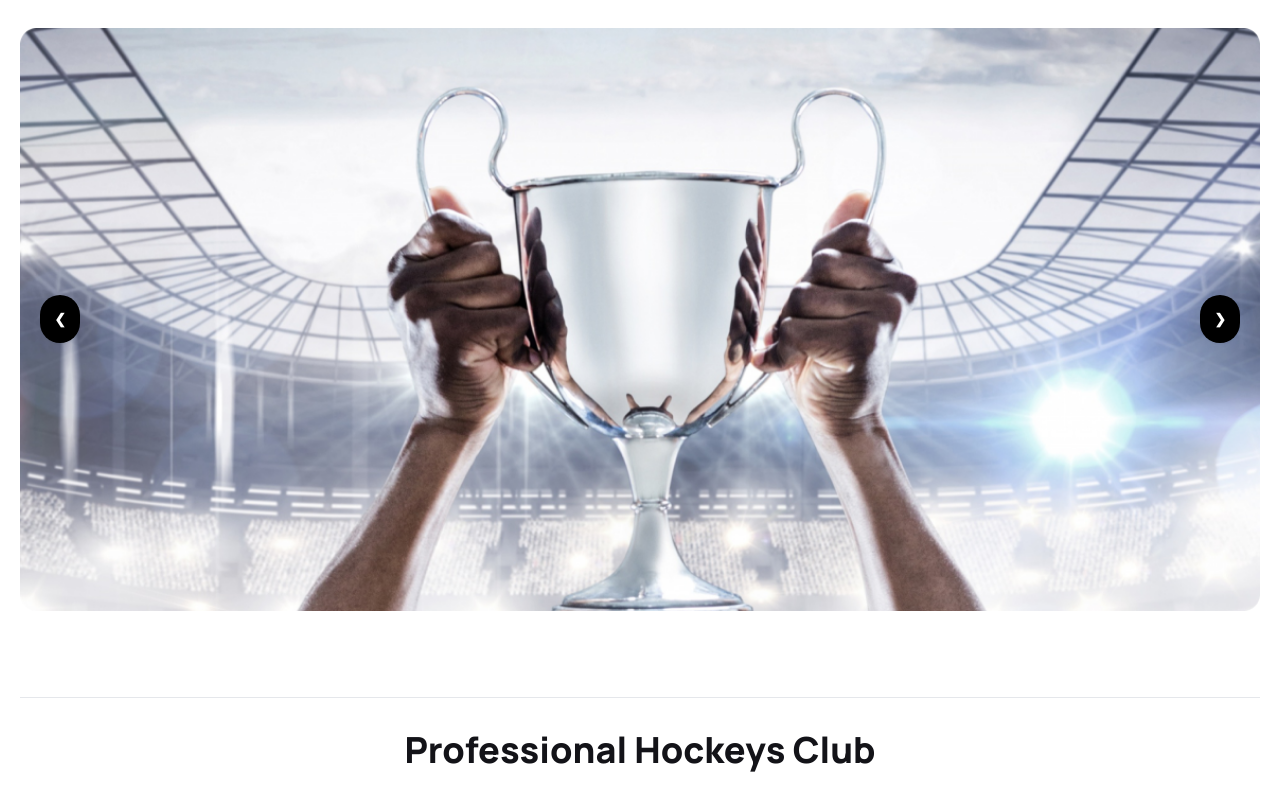
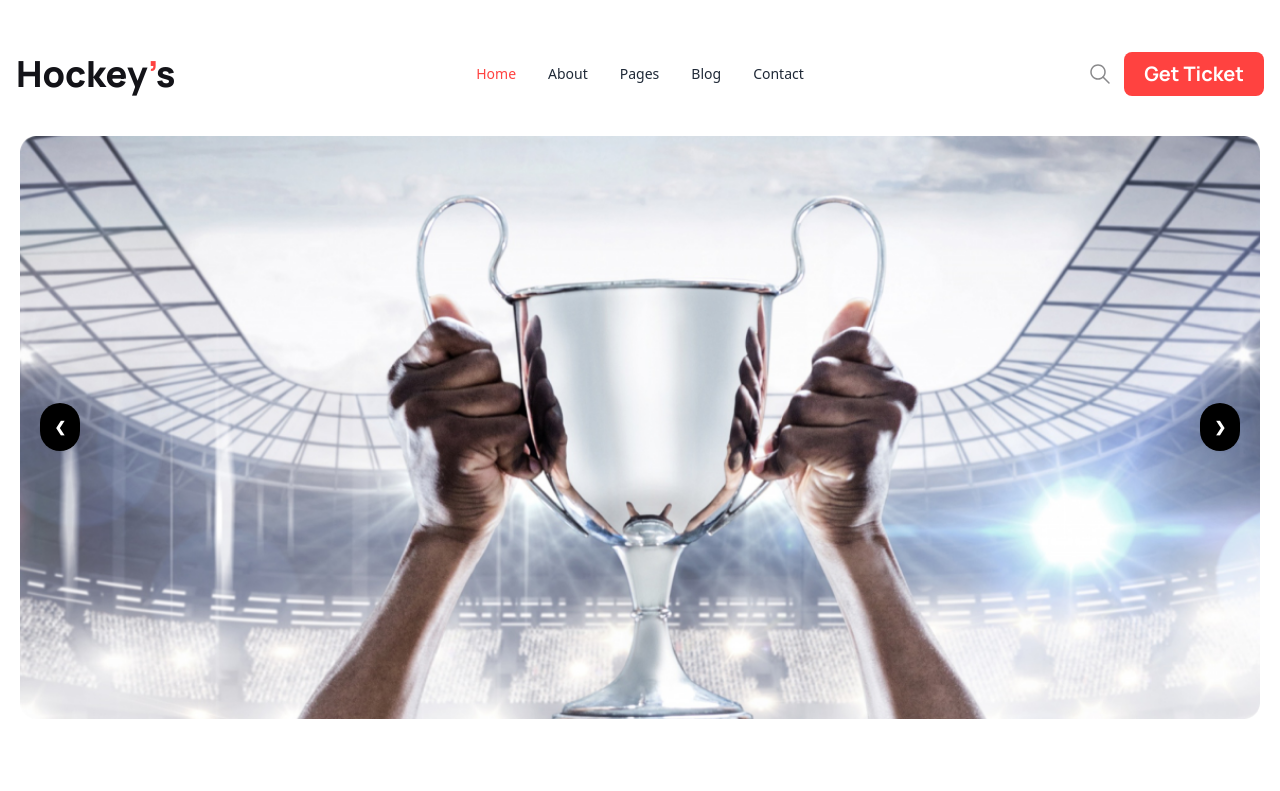
Before and after one commit to Zakaria-24/Assignment-3, a plain HTML site: page index.html in a window 1280 px wide. Shown: the top 791 px of the page. Drawn offline with nearby package versions, Linux system fonts and the light colour scheme.

Commit message:
navbar added

```diff
--- a/index.html
+++ b/index.html
@@ -21,7 +21,51 @@
 </head>
 
 <body>
-    <nav></nav>
+    <!-- navbar  -->
+    <nav class="container mx-auto   lg:mt-10">
+        <div class="navbar bg-base-100">
+            <div class="navbar-start lg:px-2">
+              <div class="dropdown">
+                <div tabindex="0" role="button" class="btn btn-ghost lg:hidden">
+                  <svg xmlns="http://www.w3.org/2000/svg" class="h-5 w-5" fill="none" viewBox="0 0 24 24" stroke="currentColor"><path stroke-linecap="round" stroke-linejoin="round" stroke-width="2" d="M4 6h16M4 12h8m-8 6h16" /></svg>
+                </div>
+                <ul tabindex="0" class="menu menu-sm dropdown-content mt-3 z-[1] p-2 shadow  rounded-box w-52 font-manrope font-normal text-sm text-[#424247]">
+                  <li><a><span class="text-[#FF4240]">Home</span></a></li>
+                  <li><a>About</a></li>
+                  <li><a>Pages</a></li>
+                  <li><a>Blog</a></li>
+                  <li><a>Contact</a></li>
+                </ul>
+              </div>
+              <a class="font-manrope font-extrabold text-2xl lg:text-4xl text-[#131318]">Hockey<span class="text-[#FF4240]">’</span>s</a>
+            </div>
+            <div class="navbar-center hidden lg:flex">
+              <ul class="menu menu-horizontal px-1">
+                <li><a><span class="text-[#FF4240]">Home</span></a></li>
+                  <li><a>About</a></li>
+                  <li><a>Pages</a></li>
+                  <li><a>Blog</a></li>
+                  <li><a>Contact</a></li>
+              </ul>
+            </div>
+            <div class="navbar-end gap-3 px-2">
+                    <svg class="text-[#89898B] hidden lg:flex " xmlns="http://www.w3.org/2000/svg" width="24" height="24" viewBox="0 0 24 24" fill="none">
+                        <g clip-path="url(#clip0_5_6)">
+                          <path d="M3 10C3 10.9193 3.18106 11.8295 3.53284 12.6788C3.88463 13.5281 4.40024 14.2997 5.05025 14.9497C5.70026 15.5998 6.47194 16.1154 7.32122 16.4672C8.1705 16.8189 9.08075 17 10 17C10.9193 17 11.8295 16.8189 12.6788 16.4672C13.5281 16.1154 14.2997 15.5998 14.9497 14.9497C15.5998 14.2997 16.1154 13.5281 16.4672 12.6788C16.8189 11.8295 17 10.9193 17 10C17 9.08075 16.8189 8.1705 16.4672 7.32122C16.1154 6.47194 15.5998 5.70026 14.9497 5.05025C14.2997 4.40024 13.5281 3.88463 12.6788 3.53284C11.8295 3.18106 10.9193 3 10 3C9.08075 3 8.1705 3.18106 7.32122 3.53284C6.47194 3.88463 5.70026 4.40024 5.05025 5.05025C4.40024 5.70026 3.88463 6.47194 3.53284 7.32122C3.18106 8.1705 3 9.08075 3 10Z" stroke="#89898B" stroke-width="1.5" stroke-linecap="round" stroke-linejoin="round"/>
+                          <path d="M21 21L15 15" stroke="#89898B" stroke-width="1.5" stroke-linecap="round" stroke-linejoin="round"/>
+                        </g>
+                        <defs>
+                          <clipPath id="clip0_5_6">
+                            <rect width="24" height="24" fill="white"/>
+                          </clipPath>
+                        </defs>
+                      </svg>
+              <a class="font-manrope font-bold text-sm lg:text-xl text-[#FFF] rounded-lg bg-[#FF4240] border-none py-1 px-1 lg:px-5 lg:py-2 ">Get Ticket</a>
+
+            </div>
+          </div>
+    </nav>
+    <!-- banner  -->
     <header class="container object-cover mx-auto my-5 px-5 lg:my-7 ">
         <div class="carousel w-full">
             <div id="slide1" class="carousel-item relative w-full">
@@ -249,7 +293,7 @@
                 </div>
         </section>
         <!-- social media  -->
-        <section class="flex flex-col justify-center items-center text-center my-20 bg-[#13131808]">
+        <section class="flex flex-col justify-center items-center text-center my-20 bg-[#13131808] rounded-xl">
             <div class="p-5 space-y-5">
                 <h3 class="font-manrope font-extrabold text-2xl">Social Media</h3>
                 <svg xmlns="http://www.w3.org/2000/svg" width="175" height="24" viewBox="0 0 175 24" fill="none">
```
